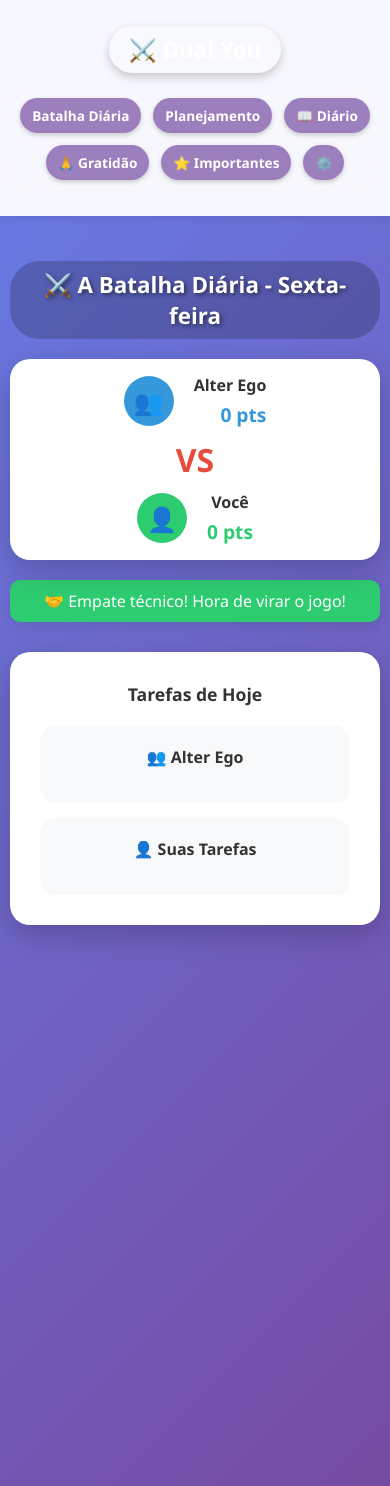
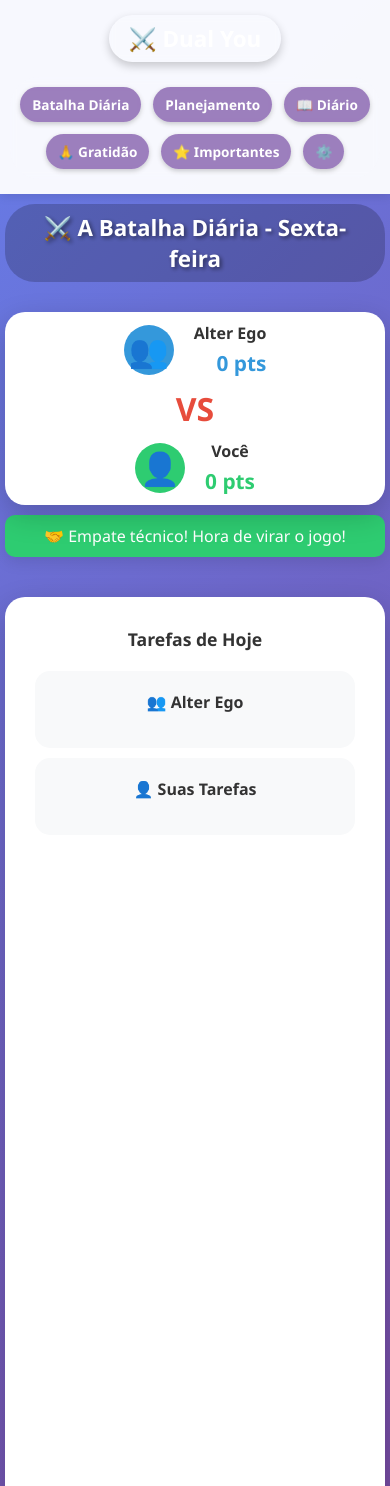
Before and after one commit to RaquelSantos380/Dual-you, a Flask app: page / in a window 390 px wide. Run offline with Flask 3, Linux system fonts and the light colour scheme; data that the repository does not hold is empty.

Commit message:
Ajustes navbar para mobile

```diff
--- a/static/style.css
+++ b/static/style.css
@@ -736,3 +736,110 @@ body {
         gap: 4px !important;
     }
 }
+/* ======================================== */
+/* TELA CHEIA - 100% DO CELULAR */
+/* ======================================== */
+
+html, body {
+    width: 100%;
+    height: 100%;
+    margin: 0;
+    padding: 0;
+    overflow-x: hidden;
+    background: linear-gradient(135deg, #667eea 0%, #764ba2 100%);
+    background-attachment: fixed; /* Fundo fixo */
+}
+
+.container {
+    width: 100%;
+    min-height: 100vh; /* Mínimo de 100% da altura da tela */
+    max-width: 100%;
+    margin: 0;
+    padding: 10px;
+    display: flex;
+    flex-direction: column;
+}
+
+/* Garantir que tudo ocupe o espaço disponível */
+.placar {
+    width: 100%;
+    margin: 10px 0;
+}
+
+.tarefas-container {
+    width: 100%;
+    flex: 1; /* Ocupa espaço restante */
+    margin: 10px 0;
+}
+
+/* Navbar adaptável */
+.navbar {
+    width: 100%;
+    padding: 5px 0;
+}
+
+.nav-container {
+    width: 100%;
+    max-width: 100%;
+    padding: 5px 10px;
+    flex-direction: column;
+}
+
+.nav-menu {
+    width: 100%;
+    justify-content: center;
+    flex-wrap: wrap;
+}
+
+/* Ajuste para telas pequenas */
+@media only screen and (max-width: 600px) {
+    .container {
+        padding: 5px;
+    }
+
+    .placar {
+        padding: 10px;
+    }
+
+    .jogador-icon {
+        width: 50px;
+        height: 50px;
+        font-size: 2rem;
+    }
+
+    .pontos {
+        font-size: 1.3rem;
+    }
+
+    .colunas-tarefas {
+        gap: 10px;
+    }
+
+    .tarefa-item {
+        padding: 8px;
+    }
+
+    /* Remover margens extras */
+    .versus {
+        padding: 0 5px;
+    }
+
+    /* Ajustar fonte */
+    body {
+        font-size: 14px;
+    }
+}
+
+/* Para telas muito pequenas (menos de 350px) */
+@media only screen and (max-width: 350px) {
+    .jogador-icon {
+        width: 40px;
+        height: 40px;
+        font-size: 1.5rem;
+    }
+
+    .nav-link {
+        padding: 4px 6px;
+        font-size: 0.7rem;
+    }
+}
```
